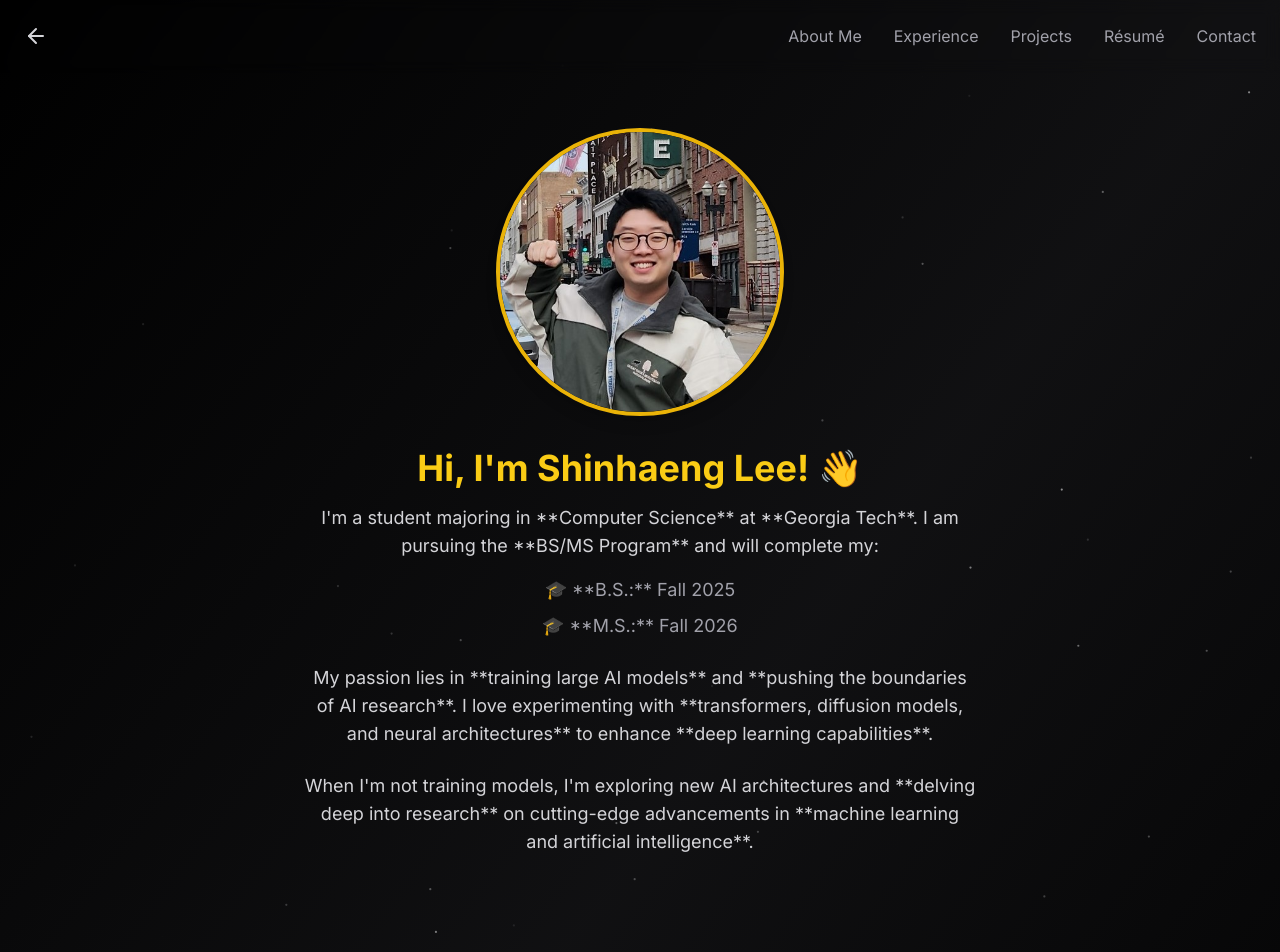
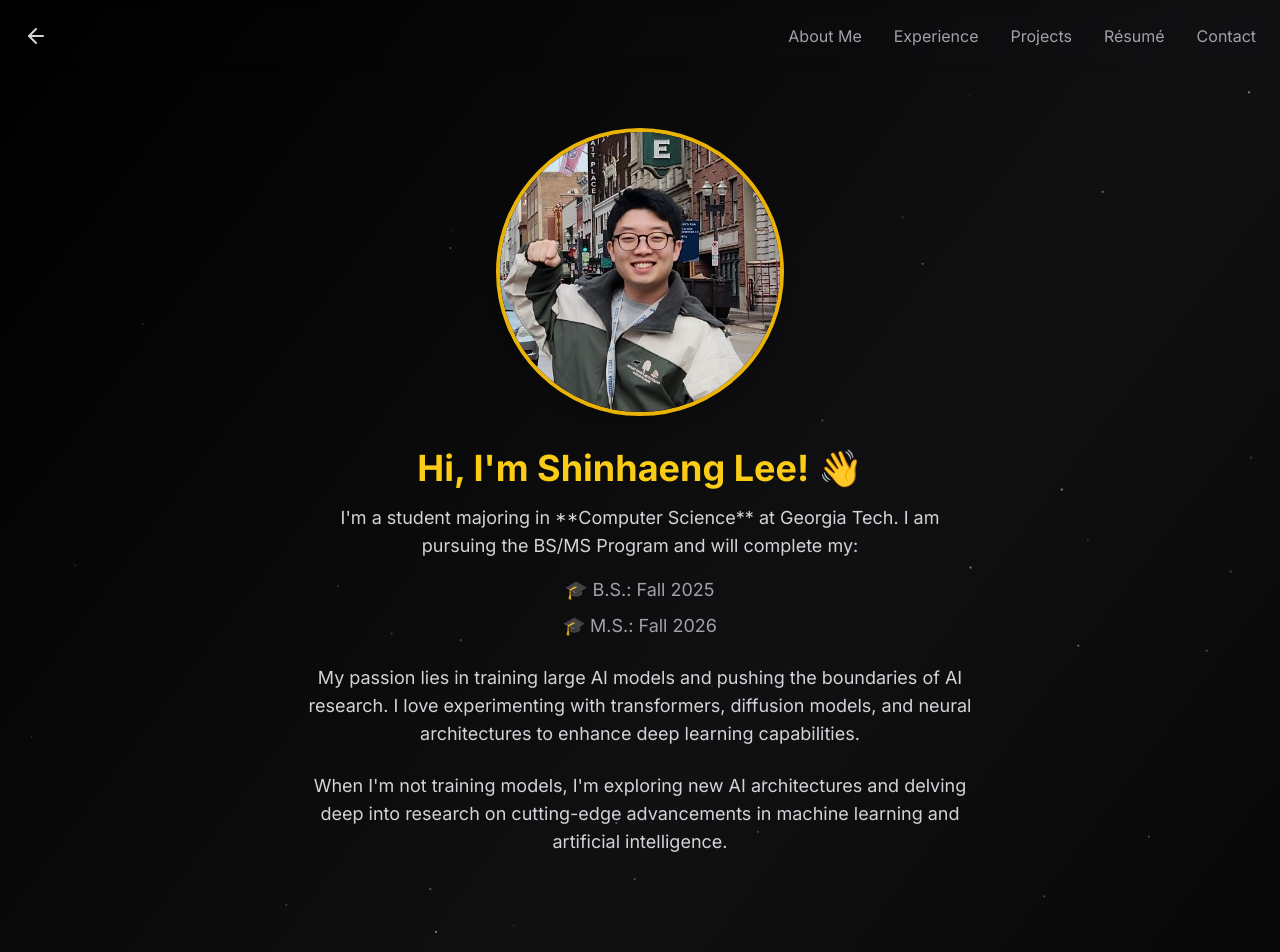
Before and after one commit to OneOfCosmosMostWanted/personal_web, a Next.js app: page /about_me in a window 1280 px wide. Shown: the top 952 px of the page. Built offline with nearby package versions, Linux system fonts and the light colour scheme; no server answers; what tailwindcss-debug-screens would draw is missing.

Commit message:
about_me updated

```diff
--- a/app/about_me/page.tsx
+++ b/app/about_me/page.tsx
@@ -38,22 +38,22 @@ export default function AboutMe() {
         <div className="mt-8 text-white max-w-2xl">
           <h1 className="text-4xl font-bold text-yellow-400">Hi, I'm Shinhaeng Lee! 👋</h1>
           <p className="mt-20 text-lg text-zinc-300 mt-4">
-            I'm a student majoring in **Computer Science** at **Georgia Tech**.
-            I am pursuing the **BS/MS Program** and will complete my:
+            I'm a student majoring in **Computer Science** at Georgia Tech.
+            I am pursuing the BS/MS Program and will complete my:
           </p>
           <ul className="mt-4 text-lg text-zinc-400 space-y-2">
-            <li>🎓 **B.S.:** Fall 2025</li>
-            <li>🎓 **M.S.:** Fall 2026</li>
+            <li>🎓 B.S.: Fall 2025</li>
+            <li>🎓 M.S.: Fall 2026</li>
           </ul>
 
           <p className="mt-12 text-lg text-zinc-300 mt-6">
-            My passion lies in **training large AI models** and **pushing the boundaries of AI research**.
-            I love experimenting with **transformers, diffusion models, and neural architectures** to enhance **deep learning capabilities**.
+            My passion lies in training large AI models and pushing the boundaries of AI research.
+            I love experimenting with transformers, diffusion models, and neural architectures to enhance deep learning capabilities.
           </p>
 
           <p className="mt-12 text-lg text-zinc-300 mt-6">
-            When I'm not training models, I'm exploring new AI architectures and **delving deep into research**
-            on cutting-edge advancements in **machine learning and artificial intelligence**.
+            When I'm not training models, I'm exploring new AI architectures and delving deep into research
+            on cutting-edge advancements in machine learning and artificial intelligence.
           </p>
         </div>
       </div>
```
